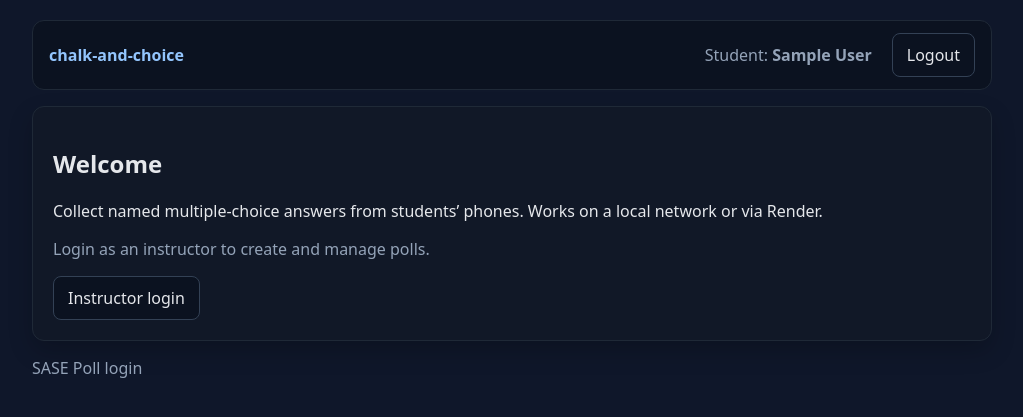
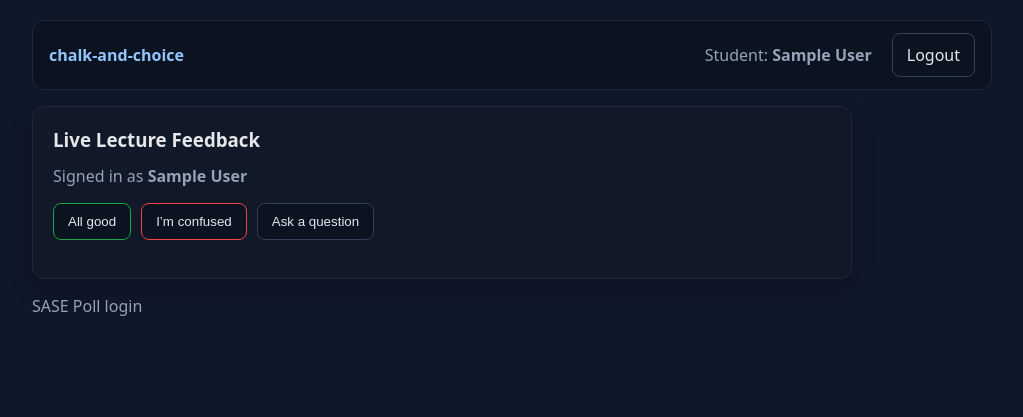
Before and after one commit to um6p-vanguard/chalk-and-choice, a Flask app: page / in a window 1280 px wide. Shown: the top 417 px of the page, without its empty margins (128-1151 px from the left). Run offline with Flask 3, Linux system fonts and the light colour scheme; the visitor is signed in with stand-in values (Sample User, id 1).

Commit message:
update index.html for students

```diff
--- a/app.py
+++ b/app.py
@@ -7,7 +7,7 @@ from flask import (
 from werkzeug.security import generate_password_hash, check_password_hash
 from itsdangerous import URLSafeSerializer
 
-from models import db, Poll, Vote, Student, User, Form, FormResponse
+from models import db, Poll, Vote, Student, User, Form, FormResponse, LectureQuestion, LectureSignal
 import qrcode
 
 # --------------------------------------------------------------------
@@ -591,6 +591,57 @@ def forms_results(code):
     return render_template("forms_results.html", form=form, rows=rows, user=current_user(), student_name=session.get("student_name"))
 
 # --------------------------------------------------------------------
+# Lecture interaction
+# --------------------------------------------------------------------
+@app.route("/api/signal", methods=["POST"])
+def signal_post():
+    # Students only
+    stu = current_student()
+    if not stu:
+        abort(401)
+    # CSRF
+    token = request.headers.get("X-CSRF", "")
+    if not hmac.compare_digest(token, csrf_token()):
+        abort(400, "bad csrf")
+
+    data = request.get_json(silent=True) or {}
+    kind = (data.get("kind") or "").lower()
+    if kind not in ("ok", "confused"):
+        abort(400, "bad kind")
+
+    s = LectureSignal(student_id=stu.id, student_name=stu.name, kind=kind)
+    db.session.add(s); db.session.commit()
+    return jsonify({"ok": True})
+
+@app.route("/api/question", methods=["POST"])
+def question_post():
+    # Students only
+    stu = current_student()
+    if not stu:
+        abort(401)
+    # CSRF
+    token = request.headers.get("X-CSRF", "")
+    if not hmac.compare_digest(token, csrf_token()):
+        abort(400, "bad csrf")
+
+    data = request.get_json(silent=True) or {}
+    text = (data.get("text") or "").strip()
+    if not text:
+        abort(400, "empty")
+
+    # Optional: simple per-student throttle (1 question / 60s)
+    recent = LectureQuestion.query.filter(
+        LectureQuestion.student_id == stu.id,
+        LectureQuestion.created_at >= datetime.utcnow() - timedelta(seconds=60)
+    ).first()
+    if recent:
+        return jsonify({"ok": False, "error": "rate_limited"}), 429
+
+    q = LectureQuestion(student_id=stu.id, student_name=stu.name, text=text)
+    db.session.add(q); db.session.commit()
+    return jsonify({"ok": True})
+
+# --------------------------------------------------------------------
 # Exports / landing routes
 # --------------------------------------------------------------------
 @app.route("/export/<code>.csv")
--- a/templates/index.html
+++ b/templates/index.html
@@ -1,40 +1,96 @@
 {% extends "base.html" %}
 {% block content %}
+{% if student_name and not user %}
+<div class="card" style="max-width:820px;">
+  <h3 style="margin-top:0;">Live Lecture Feedback</h3>
+  <p class="muted" style="margin-top:-6px;">Signed in as <strong>{{ student_name }}</strong></p>
+
+  <div class="row" style="gap:10px; margin:12px 0 18px;">
+    <button id="btn-ok" class="btn" style="border-color:#16a34a;">All good</button>
+    <button id="btn-confused" class="btn" style="border-color:#ef4444;">I’m confused</button>
+    <button id="btn-question" class="btn">Ask a question</button>
+  </div>
+
+  <form id="q-form" style="display:none; margin-top:6px;">
+    <label for="q-text">Your question</label>
+    <textarea id="q-text" rows="4" style="width:100%; padding:10px; border-radius:8px; border:1px solid #334155; background:#0b1220; color:var(--text);" placeholder="Type your question..."></textarea>
+    <div class="row" style="justify-content:flex-end; gap:8px; margin-top:8px;">
+      <button type="button" class="btn" id="q-cancel">Cancel</button>
+      <button type="submit" class="btn btn-primary">Send</button>
+    </div>
+  </form>
+
+  <p id="notice" class="muted" style="display:none; margin-top:12px;"></p>
+</div>
+{% else %}
 <div class="card">
-  <h2>Welcome</h2>
-  <p>Collect named multiple-choice answers from students’ phones. Works on a local network or via Render.</p>
+  <h3>Welcome</h3>
+  <p class="muted">Log in to participate.</p>
+  <a class="btn" href="{{ url_for('login') }}">Login</a>
+</div>
+{% endif %}
 
-  {% if user %}
-    <h3>Your polls</h3>
-    {% if polls %}
-      <table>
-        <thead>
-          <tr><th>Question</th><th>Code</th><th>Options</th><th>Correct</th><th>Actions</th></tr>
-        </thead>
-        <tbody>
-          {% for p in polls %}
-            <tr>
-              <td>{{ p.question }}</td>
-              <td>{{ p.code }}</td>
-              <td>{{ p.options|length }}</td>
-              <td>{{ p.correct_index if p.correct_index is not none else "-" }}</td>
-              <td>
-                <a href="{{ url_for('share', code=p.code) }}">Share</a> ·
-                <a href="{{ url_for('poll_results', code=p.code) }}">Results</a> ·
-                <a href="{{ url_for('poll_edit', code=p.code) }}">Edit</a>
-              </td>
-            </tr>
-          {% endfor %}
-        </tbody>
-      </table>
-    {% else %}
-      <p class="muted">No polls yet.</p>
-    {% endif %}
-    <div class="sp"></div>
-    <a class="btn btn-primary" href="{{ url_for('poll_new') }}">New Poll</a>
-  {% else %}
-    <p class="muted">Login as an instructor to create and manage polls.</p>
-    <a class="btn" href="{{ url_for('login') }}">Instructor login</a>
-  {% endif %}
-</div>
+<script>
+(function(){
+  const csrf = "{{ csrf_token() }}";
+  const notice = document.getElementById("notice");
+  function say(msg){ notice.textContent = msg; notice.style.display = "block"; }
+  function clearMsg(){ notice.style.display = "none"; notice.textContent = ""; }
+
+  async function postJSON(url, data){
+    const res = await fetch(url, {
+      method: "POST",
+      headers: { "Content-Type":"application/json", "X-CSRF": csrf },
+      body: JSON.stringify(data),
+      credentials: "same-origin"
+    });
+    return res;
+  }
+
+  // Quick signals
+  const okBtn = document.getElementById("btn-ok");
+  const confBtn = document.getElementById("btn-confused");
+  const qBtn = document.getElementById("btn-question");
+  const qForm = document.getElementById("q-form");
+  const qText = document.getElementById("q-text");
+  const qCancel = document.getElementById("q-cancel");
+
+  let cooling = false;
+  async function sendSignal(kind){
+    if (cooling) return;
+    cooling = true;
+    clearMsg();
+    try{
+      const res = await postJSON("{{ url_for('signal_post') }}", { kind });
+      if (res.ok) say(kind === "ok" ? "Got it — thanks." : "Noted. We’ll slow down.");
+      else say("Couldn’t send feedback (try again).");
+    }catch(e){ say("Network error. Try again."); }
+    setTimeout(()=> cooling=false, 3000); // 3s cooldown
+  }
+
+  okBtn?.addEventListener("click", () => sendSignal("ok"));
+  confBtn?.addEventListener("click", () => sendSignal("confused"));
+
+  // Ask a question
+  qBtn?.addEventListener("click", () => { qForm.style.display = "block"; qText.focus(); });
+  qCancel?.addEventListener("click", () => { qForm.style.display = "none"; qText.value = ""; clearMsg(); });
+
+  qForm?.addEventListener("submit", async (e) => {
+    e.preventDefault();
+    const text = (qText.value || "").trim();
+    if (!text){ say("Please type a question first."); return; }
+    try{
+      const res = await postJSON("{{ url_for('question_post') }}", { text });
+      if (res.ok){
+        say("Question sent.");
+        qText.value = ""; qForm.style.display = "none";
+      }else if(res.status === 429){
+        say("You’ve asked recently. Please wait a moment.");
+      }else{
+        say("Couldn’t send your question. Try again.");
+      }
+    }catch(e){ say("Network error. Try again."); }
+  });
+})();
+</script>
 {% endblock %}
```
Also changed, not shown: models.py (+16 -0 lines).
